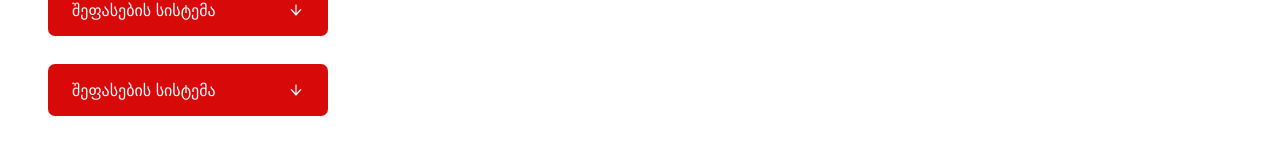
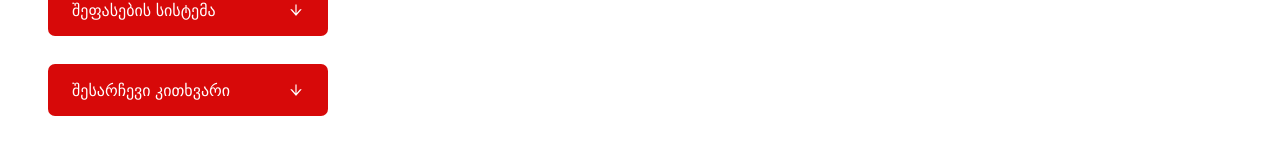
Before and after one commit to Giorgi-dl1/debate, a React (Create React App) app: page / in a window 1280 px wide. Shown: the part 217-372 px from the top of the page. Built offline with nearby package versions, Linux system fonts and the light colour scheme.

Commit message:
change dropdonw header

```diff
--- a/src/screens/About.jsx
+++ b/src/screens/About.jsx
@@ -69,7 +69,7 @@ export default function About() {
               show === 'quests' ? 'dropdown-item right' : 'dropdown-item left'
             }
           >
-            <span>შეფასების სისტემა</span>
+            <span>შესარჩევი კითხვარი</span>
             <AiOutlineArrowDown
               className={show === 'quests' ? 'rotate icon' : 'icon'}
             />
```
